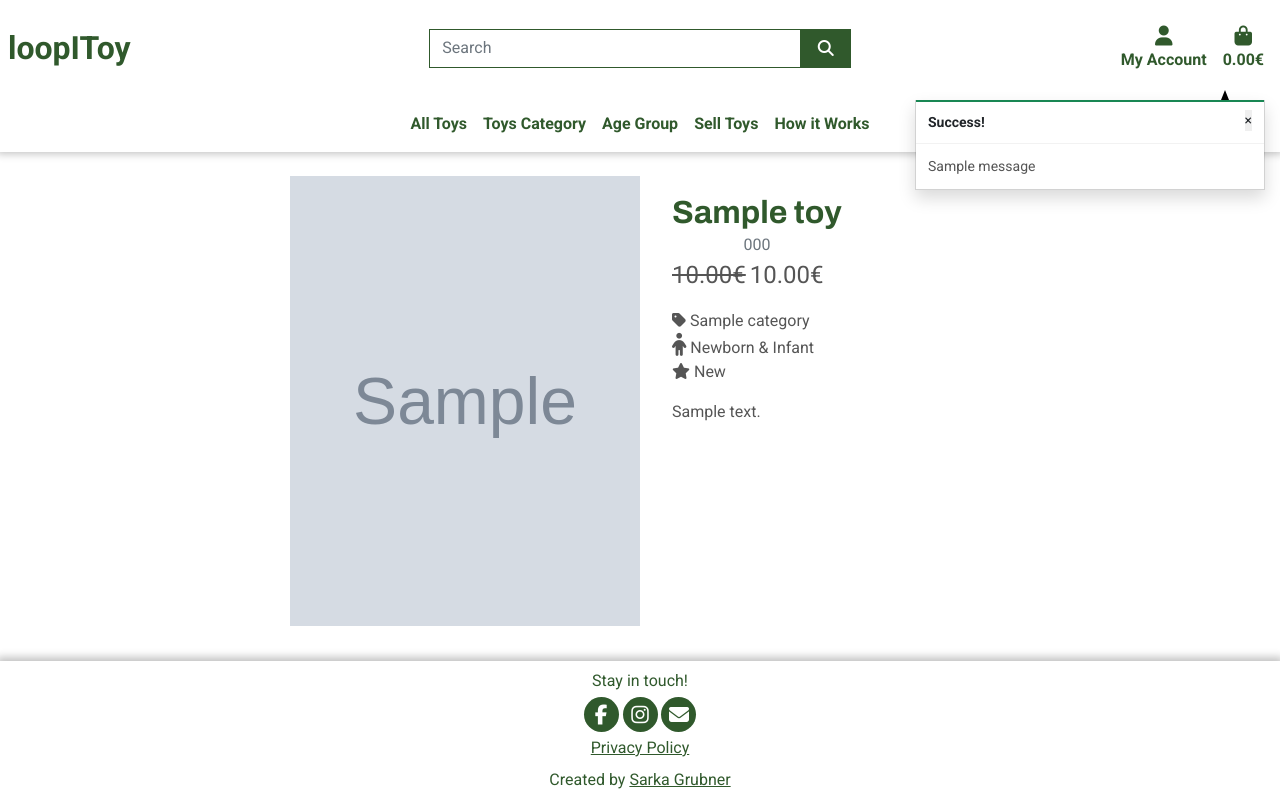
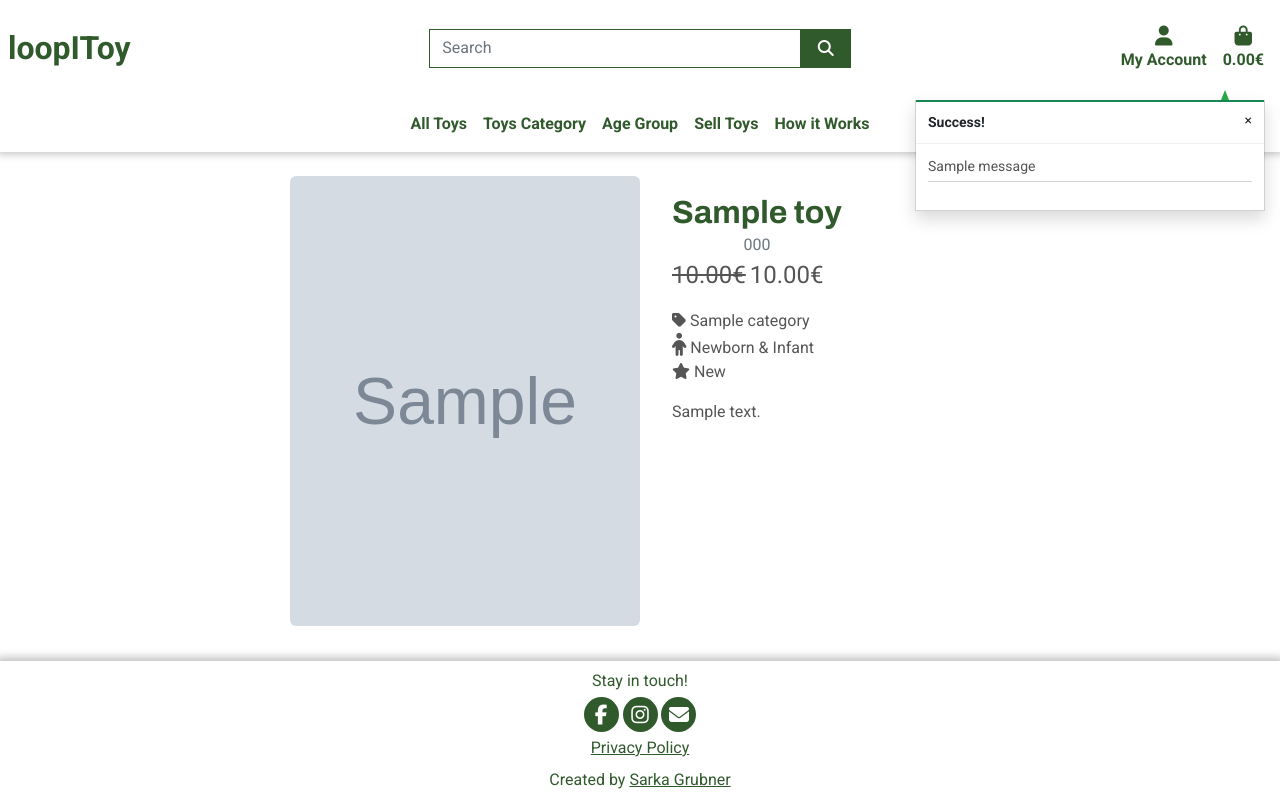
Before and after one commit to brodsa/loopitoy, a Django app: page /toys/detail/1/ in a window 1280 px wide. Run offline with Django 3.2, Linux system fonts and the light colour scheme; tables that the repository leaves empty hold one stand-in row (values such as "Sample post"); grey boxes marked "Sample" are stand-in pictures; one stand-in notice (Sample message) is shown; some libraries are stand-ins or nearby versions.

Commit message:
feat: setup viewing bag in message toast - add bag content into toast_success with checkout button - style the bag content in the toast

```diff
--- a/bag/contexts.py
+++ b/bag/contexts.py
@@ -12,6 +12,7 @@ def bag_contents(request):
     bag_items = []
     total = 0
     bag = request.session.get('bag', {})
+    product_count = 0
 
     for item_id, data in bag.items():
         toy = get_object_or_404(Toys, pk=item_id)
@@ -20,6 +21,7 @@ def bag_contents(request):
                 'item_id': item_id,
                 'toy': toy,
         })
+        product_count +=1
 
     if total < settings.FREE_DELIVERY_THRESHOLD:
         delivery = total * Decimal(settings.STANDARD_DELIVERY_PERCENTAGE / 100)
@@ -35,6 +37,7 @@ def bag_contents(request):
         'bag_items': bag_items,
         'total': total,
         'delivery': delivery,
+        'product_count': product_count,
         'free_delivery_delta': free_delivery_delta,
         'free_delivery_threshold': settings.FREE_DELIVERY_THRESHOLD,
         'grand_total': grand_total,
--- a/bag/views.py
+++ b/bag/views.py
@@ -46,7 +46,7 @@ def remove_from_bag(request, item_id):
         toy_sold = Toys.objects.get(pk = int(item_id))
         toy_sold.status = 'eshop'
         toy_sold.save()
-        messages.success(request, f'Deleted {toy.name} from your bag')
+        messages.success(request, f'Removed {toy.name} from your bag')
 
         request.session['bag'] = bag
         return redirect(redirect_url)
--- a/static/css/base.css
+++ b/static/css/base.css
@@ -613,7 +613,7 @@ th.menu__item.th-right{
     top: 100px;
     right: 15px;
     z-index: 999999;
-    max-width: 200px;
+    max-width: 220px;
 }
 
 .custom-toast {
@@ -635,6 +635,46 @@ th.menu__item.th-right{
     top: -10px;
     right: 36px;
 }
+
+/* Convenience classes - colors copied from Bootstrap */
+.arrow-primary {
+    border-bottom-color: #007bff !important;
+}
+
+.arrow-secondary {
+    border-bottom-color: #6c757d !important;
+}
+
+.arrow-success {
+    border-bottom-color: #28a745 !important;
+}
+
+.arrow-danger {
+    border-bottom-color: #dc3545 !important;
+}
+
+.arrow-warning {
+    border-bottom-color: #ffc107 !important;
+}
+
+.arrow-info {
+    border-bottom-color: #17a2b8 !important;
+}
+
+.arrow-light {
+    border-bottom-color: #f8f9fa !important;
+}
+
+.arrow-dark {
+    border-bottom-color: #343a40 !important;
+}
+
+.bag-notification-wrapper {
+    height: 100px;
+    overflow-x: hidden;
+    overflow-y: auto;
+}
+
 
 
 /* Checkout  */
@@ -721,8 +761,6 @@ th.menu__item.th-right{
     }
 
     .toy-detail__picture{
-        width: 400px;
-        height: 550px;
         margin: 0 auto;
         gap: 20px;
     }
--- a/templates/includes/toasts/toast_success.html
+++ b/templates/includes/toasts/toast_success.html
@@ -1,14 +1,60 @@
 <div class="toast custom-toast rounded-0 border-top-0" data-autohide="false">
     <div class="arrow-up arrow-success"></div>
     <div class="w-100 toast-capper bg-success"></div>
-    <div class="toast-header bg-white text-dark d-flex flex-row justify-content-between">
-        <div><strong class="mr-auto">Success!</strong></div>
-
-        <button type="button" class="ml-2 mb-1 close text-dark text-align-right" data-dismiss="toast" aria-label="Close">
+    <div class="toast-header bg-white text-dark text-dark d-flex flex-row justify-content-between">
+        <strong class="mr-auto">Success!</strong>
+        <button type="button" class="ml-2 mb-1 close bg-white text-dark" data-dismiss="toast" aria-label="Close">
             <span aria-hidden="true">&times;</span>
         </button>
     </div>
     <div class="toast-body bg-white">
-        {{ message }}
+        <div class="row">
+            <div class="col">
+                {{ message }}
+                <hr class="mt-1 mb-3">
+            </div>
+        </div>
+        {% if grand_total and not on_profile_page%}
+            <p class="logo-font bg-white text-black py-1">Your Bag ({{ product_count }})</p>
+            <div class="bag-notification-wrapper">
+                {% for item in bag_items %}
+                    <div class="row">
+                        <div class="col-3 my-1">
+                            {% if toy.image == 'media/placeholder.placeholder.webp' %}
+                            <img class="w-100 rounded" src="/media/placeholder.webp" alt="{{ item.toy.name }}">
+                            {% else %}
+                            <img class="w-100 rounded" src="{{ item.toy.image.url }}" alt="{{ item.toy.name }}">
+                            {% endif %}
+                        </div>
+                        <div class="col-9">
+                            <p class="my-0"><strong>{{ item.toy.name }}</strong></p>
+                            {% if item.toy.new_price %}
+                            <p class="my-0 small text-muted">Price: {{ item.toy.new_price }}€ </p>
+                            {% else %}
+                            <p class="my-0 small text-muted">Price: {{ item.toy.price }}€ </p>
+                            {% endif %}
+                        </div>
+                    </div>
+                {% endfor %}
+            </div>
+            <div class="row">
+                <div class="col">
+                    <strong><p class="mt-3 mb-1 text-black">
+                        Total{% if free_delivery_delta > 0 %} (Exc. delivery){% endif %}:
+                        <span class="float-right">{{ total|floatformat:2 }}€</span>
+                    </p></strong>
+                    {% if free_delivery_delta > 0 %}
+                        <p class="mb-0 shadow-sm text-black">
+                            Spend <strong>${{ free_delivery_delta }}</strong> more to get free next day delivery!
+                        </p>
+                    {% endif %}
+                    <div class="d-flex flex-column">
+                        <a href="{% url 'view_bag' %}" class="btn form__button--secondary btn-block rounded-0 text-center">
+                            <span> <i class="fas fa-lock"></i> Checkout </span>
+                        </a>
+                    </div>
+                </div>
+            </div>
+        {% endif %}
     </div>
 </div>
--- a/toys/templates/toys/toy_detail.html
+++ b/toys/templates/toys/toy_detail.html
@@ -26,8 +26,8 @@
                 <img class="img-fluid rounded" src="/media/placeholder.webp" alt="{{ toy.name }}">
             </div>
                 {% else %}
-            <div class="toy-detail__picture">
-                <img src="{{ toy.image.url }}" alt="{{ toy.image_alt }}">
+            <div class="toy-detail__picture rounded">
+                <img class="img-fluid rounded" src="{{ toy.image.url }}" alt="{{ toy.name }}">
             </div>
             {% endif %}
         </div>
@@ -68,7 +68,7 @@
                 <div>
                     {% csrf_token %}
                     <div class="d-flex flex-row gap-2 justify-content-end pb-2 pe-2">
-                        <a class= "btn form__button--secondary" href="{% url 'toys' %}"> <span><i class="fas fa-chevron-left mr-1"></i> </span> Back</a>
+                        <a class= "btn form__button--secondary--reverse" href="{% url 'toys' %}"> <span><i class="fas fa-chevron-left mr-1"></i> </span> Back</a>
                         <input type="submit"  data-item_id = "{{ toy.id }}" class="btn form__button--primary {% if toy.status == 'in_bag' %} disabled {% endif %}" value="Add to Bag">
                     </div>
                     <input type="hidden" name="redirect_url" value="{{ request.path }}">
```
